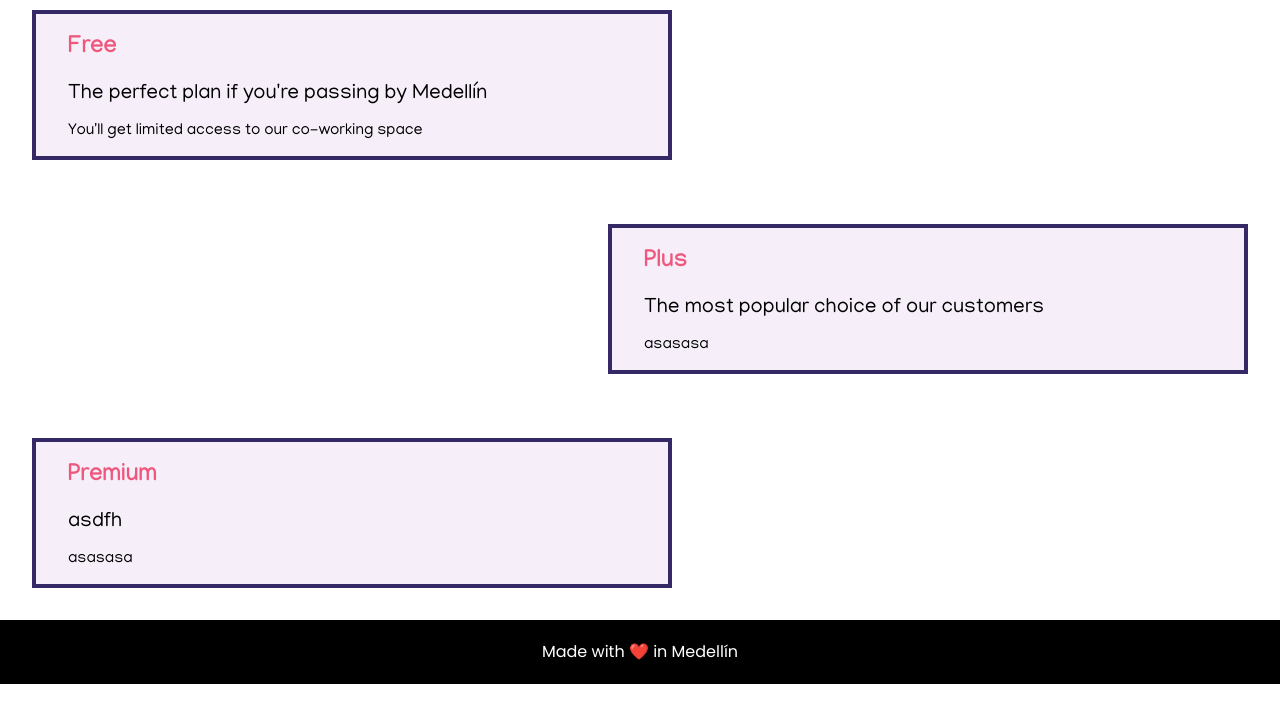
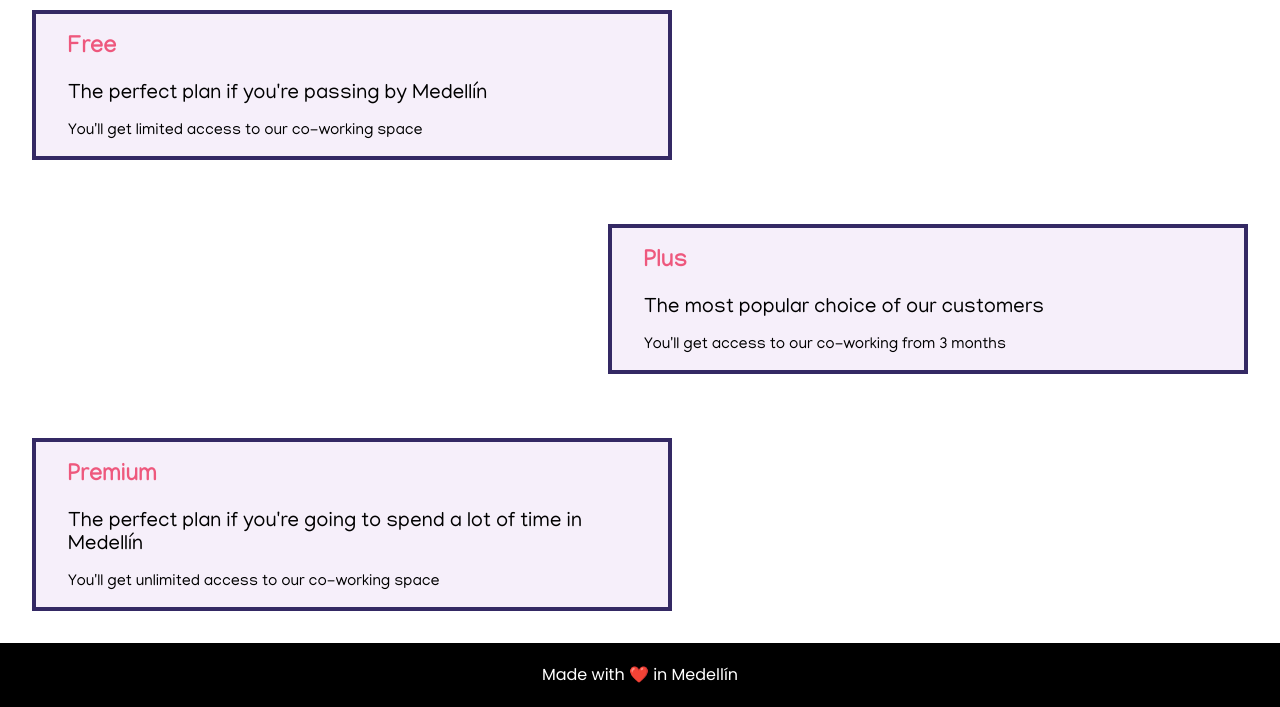
Before and after one commit to MelinaMejia95/accesibility-form, a website: page index.html in a window 1280 px wide. Shown: the part 136-843 px from the top of the page. Before the commit the page ends 820 px from the top, so only its background shows below. Drawn offline with Linux system fonts and the light colour scheme.

Commit message:
Plans description modified

```diff
--- a/index.html
+++ b/index.html
@@ -35,13 +35,13 @@
     <section class="package" id="plus">
       <h1 class="package-title">Plus</h1>
       <label class="package-subtitle">The most popular choice of our customers</label>
-      <p class="package-description">asasasa</p>
+      <p class="package-description">You'll get access to our co-working from 3 months</p>
     </section>
     <div class="clearfix"></div>
     <section class="package" id="premium">
       <h1 class="package-title">Premium</h1>
-      <label class="package-subtitle">asdfh</label>
-      <p class="package-description">asasasa</p>
+      <label class="package-subtitle">The perfect plan if you're going to spend a lot of time in Medellín</label>
+      <p class="package-description">You'll get unlimited access to our co-working space</p>
     </section>
   </main>
   <footer class="main-footer">
```
